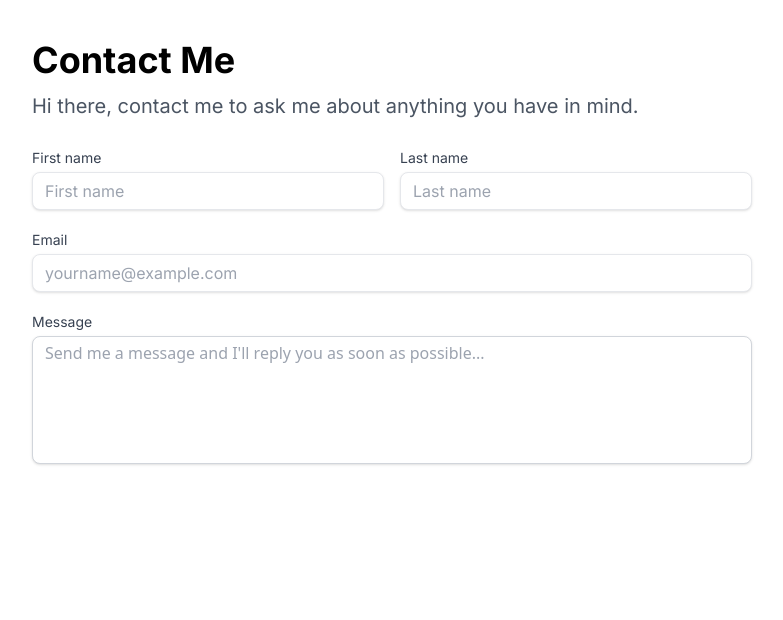
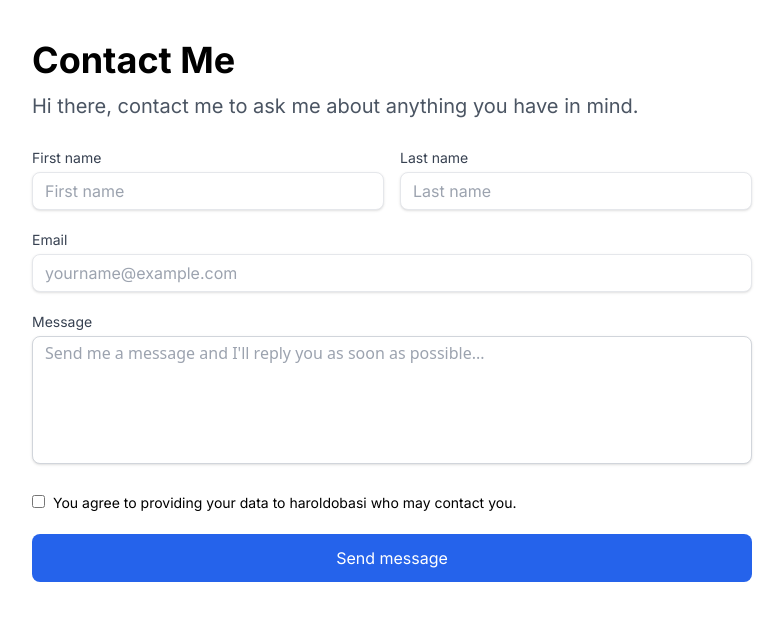
Before and after one commit to HaroldObasi/linktree, a React (Create React App) app: page /contact in a window 1280 px wide. Shown: the top 620 px of the page, without its empty margins (248-1031 px from the left). Built offline with nearby package versions, Linux system fonts and the light colour scheme.

Commit message:
Added checkbox and button

```diff
--- a/src/screens/Contact.jsx
+++ b/src/screens/Contact.jsx
@@ -68,6 +68,19 @@ const Contact = () => {
                         placeholder="Send me a message and I'll reply you as soon as possible..."
                     ></textarea>
                 </div>
+                <label class="block font-inter">
+                    <input class="mr-2 border-gray-200  " type="checkbox" />
+                    <span class="text-sm">
+                        You agree to providing your data to haroldobasi who may
+                        contact you.
+                    </span>
+                </label>
+                <button
+                    id="btn__submit"
+                    className="w-full bg-blue-600 py-3 px-auto text-white font-inter rounded-lg hover:bg-blue-700 transition-colors duration-700 ease-in-out"
+                >
+                    Send message
+                </button>
             </form>
         </section>
     );
```
